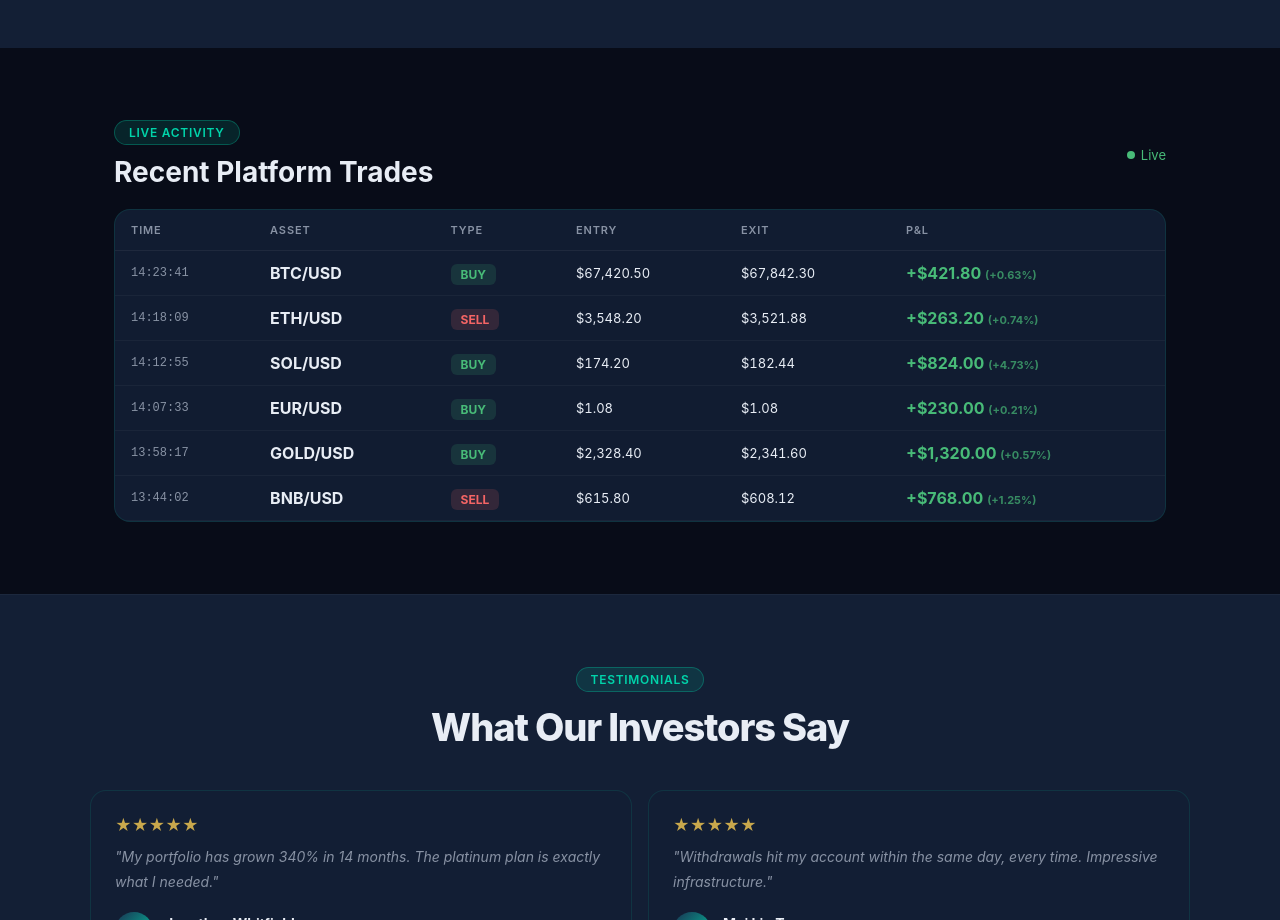
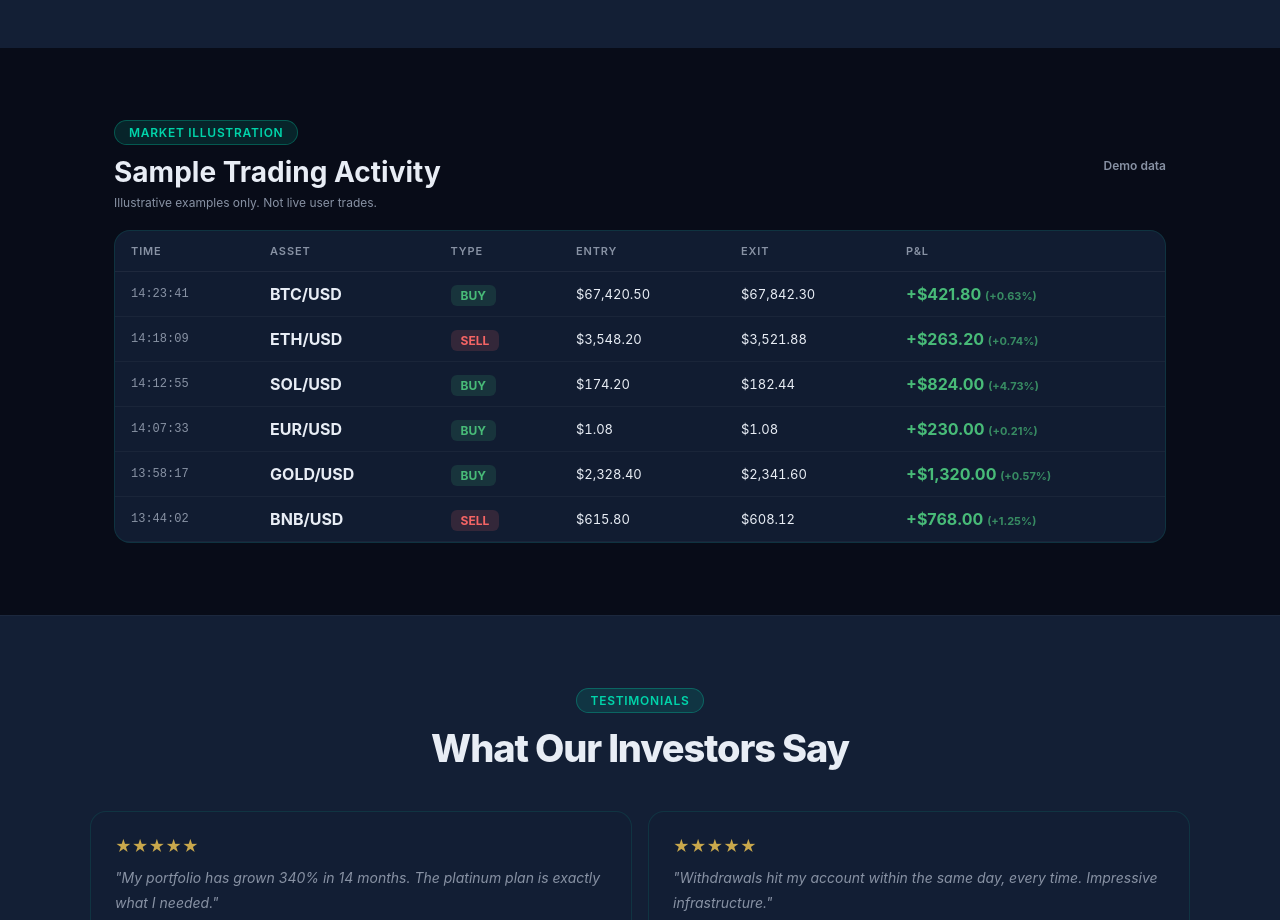
Before and after one commit to etherforge2/aether.forge, a React (Vite) app: page / in a window 1280 px wide. Shown: the part 1780-2700 px from the top of the page. Built offline with nearby package versions, Linux system fonts and the light colour scheme.

Commit message:
Update App.tsx

```diff
--- a/src/App.tsx
+++ b/src/App.tsx
@@ -383,27 +383,35 @@ return (
         </div>
       </div>
 
-      {/* LIVE TRADES */}
+      {/* LIVE TRADES (illustrative) */}
 <div style={{ maxWidth: 1100, margin: "0 auto", padding: isMobile ? "48px 16px" : "72px 24px" }}>
-        <div style={{ display: "flex", alignItems: "center", justifyContent: "space-between", marginBottom: 20 }}>
+  <div style={{ display: "flex", alignItems: "center", justifyContent: "space-between", marginBottom: 20, gap: 12, flexWrap: "wrap" }}>
     <div>
-            <div style={S.badge}>Live Activity</div>
-            <h2 style={{ fontSize: isMobile ? 22 : 28, fontWeight: 700, marginTop: 10 }}>Recent Platform Trades</h2>
-          </div>
-          <div style={{ display: "flex", alignItems: "center", gap: 6 }}>
-            <span style={{ width: 8, height: 8, borderRadius: "50%", background: PALETTE.success, display: "inline-block" }} />
-            <span style={{ color: PALETTE.success, fontSize: 13 }}>Live</span>
-          </div>
-        </div>
+      <div style={S.badge}>Market Illustration</div>
+      <h2 style={{ fontSize: isMobile ? 22 : 28, fontWeight: 700, marginTop: 10 }}>
+        Sample Trading Activity
+      </h2>
+      <div style={{ color: PALETTE.textMuted, fontSize: 12, marginTop: 6 }}>
+        Illustrative examples only. Not live user trades.
+      </div>
+    </div>
+    <div style={{ color: PALETTE.textMuted, fontSize: 12, fontWeight: 600 }}>
+      Demo data
+    </div>
+  </div>
+
   {isMobile ? (
-          // Mobile card layout for trades
     <div style={{ display: "flex", flexDirection: "column", gap: 10 }}>
       {LIVE_TRADES.map((t, i) => (
         <div key={i} style={{ ...S.glassCard, padding: "14px 16px", display: "flex", justifyContent: "space-between", alignItems: "center" }}>
           <div>
             <div style={{ display: "flex", alignItems: "center", gap: 8, marginBottom: 4 }}>
               <span style={{ fontWeight: 700, fontSize: 14 }}>{t.asset}</span>
-                    <span style={{ background: t.type === "BUY" ? "rgba(72,187,120,0.15)" : "rgba(245,101,101,0.15)", color: t.type === "BUY" ? PALETTE.success : PALETTE.danger, borderRadius: 6, padding: "2px 8px", fontSize: 11, fontWeight: 700 }}>{t.type}</span>
+              <span style={{
+                background: t.type === "BUY" ? "rgba(72,187,120,0.15)" : "rgba(245,101,101,0.15)",
+                color: t.type === "BUY" ? PALETTE.success : PALETTE.danger,
+                borderRadius: 6, padding: "2px 8px", fontSize: 11, fontWeight: 700
+              }}>{t.type}</span>
             </div>
             <div style={{ fontSize: 12, color: PALETTE.textMuted, fontFamily: "monospace" }}>{t.time}</div>
           </div>
@@ -429,10 +437,18 @@ return (
             <tr key={i} style={{ borderBottom: "1px solid rgba(255,255,255,0.04)" }}>
               <td style={{ padding: "12px 16px", fontSize: 12, fontFamily: "monospace", color: PALETTE.textMuted }}>{t.time}</td>
               <td style={{ padding: "12px 16px", fontWeight: 700 }}>{t.asset}</td>
-                    <td style={{ padding: "12px 16px" }}><span style={{ background: t.type === "BUY" ? "rgba(72,187,120,0.15)" : "rgba(245,101,101,0.15)", color: t.type === "BUY" ? PALETTE.success : PALETTE.danger, borderRadius: 6, padding: "3px 10px", fontSize: 12, fontWeight: 700 }}>{t.type}</span></td>
+              <td style={{ padding: "12px 16px" }}>
+                <span style={{
+                  background: t.type === "BUY" ? "rgba(72,187,120,0.15)" : "rgba(245,101,101,0.15)",
+                  color: t.type === "BUY" ? PALETTE.success : PALETTE.danger,
+                  borderRadius: 6, padding: "3px 10px", fontSize: 12, fontWeight: 700
+                }}>{t.type}</span>
+              </td>
               <td style={{ padding: "12px 16px", fontSize: 13, fontVariantNumeric: "tabular-nums" }}>{fmtUSD(t.entry)}</td>
               <td style={{ padding: "12px 16px", fontSize: 13, fontVariantNumeric: "tabular-nums" }}>{fmtUSD(t.exit)}</td>
-                    <td style={{ padding: "12px 16px", color: PALETTE.success, fontWeight: 700 }}>+{fmtUSD(t.pnl)} <span style={{ fontSize: 11, opacity: .7 }}>(+{t.pct}%)</span></td>
+              <td style={{ padding: "12px 16px", color: PALETTE.success, fontWeight: 700 }}>
+                +{fmtUSD(t.pnl)} <span style={{ fontSize: 11, opacity: .7 }}>(+{t.pct}%)</span>
+              </td>
             </tr>
           ))}
         </tbody>
```
Lines whose indentation alone changed are shown as unchanged.
